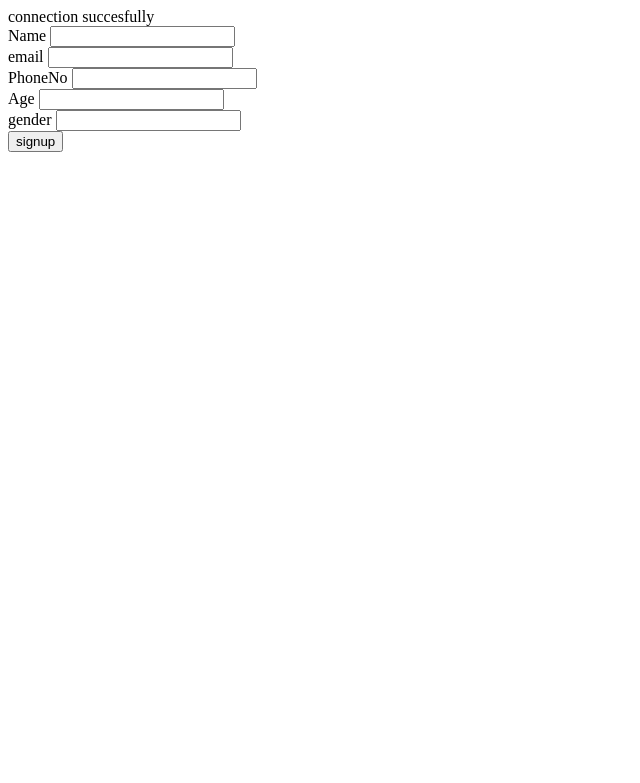
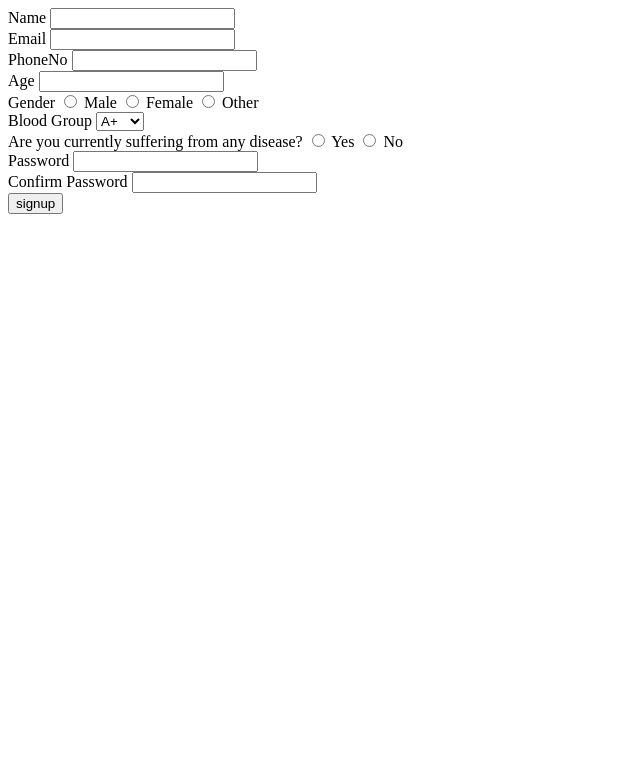
Before and after one commit to sahusateesh8737/Hemova, a PHP site: page /signup.php in a window 1280 px wide. Shown: the top 783 px of the page, without its empty margins (0-640 px from the left). Run offline with PHP 8.4, Linux system fonts and the light colour scheme.

Commit message:
update sighnup.php

```diff
--- a/signup.php
+++ b/signup.php
@@ -1,17 +1,3 @@
-<?php
-$server= "localhost";
-$username = "root";
-$pass = "";
-$database = "hemova";
-$connection = mysqli_connect($server,$username,$pass,$database);
-if($connection){
-    echo "connection succesfully";
-}
-else{
-    die("error".mysqli_connect_error());
-}
-?>
-
 <!DOCTYPE html>
 <html lang="en">
 <head>
@@ -22,37 +8,88 @@ else{
 <body>
 <!-- php code -->
 <?php
- if($_SERVER['REQUEST_METHOD'] =='POST'){
-    $name= $_POST['name'];
-    $email = $_POST['email'];
-    $phoneno = $_POST['phoneno'];
-    $age =$_POST['age'];
-    $gender = $_POST['gender'];
-    echo "name is $name";
-    echo "$email";
-    echo "$phoneno";
-    echo "$age";
-    echo "$gender";
+if ($_SERVER['REQUEST_METHOD'] == 'POST') {
+    $name = filter_input(INPUT_POST, 'name', FILTER_SANITIZE_FULL_SPECIAL_CHARS);
+    $email = filter_input(INPUT_POST, 'email', FILTER_VALIDATE_EMAIL);
+    $phoneno = filter_input(INPUT_POST, 'phoneno', FILTER_SANITIZE_FULL_SPECIAL_CHARS);
+    $age = filter_input(INPUT_POST, 'age', FILTER_VALIDATE_INT);
+    $gender = filter_input(INPUT_POST, 'gender', FILTER_SANITIZE_FULL_SPECIAL_CHARS);
+    $blood_group = filter_input(INPUT_POST, 'blood_group', FILTER_SANITIZE_FULL_SPECIAL_CHARS);
+    $disease = filter_input(INPUT_POST, 'disease', FILTER_SANITIZE_FULL_SPECIAL_CHARS);
+    $password = filter_input(INPUT_POST, 'password', FILTER_SANITIZE_FULL_SPECIAL_CHARS);
+    $confirm_password = filter_input(INPUT_POST, 'confirm_password', FILTER_SANITIZE_FULL_SPECIAL_CHARS);
 
+    // password check
+    if ($password != $confirm_password) {
+        echo "password didn't match";
+    } else {
+        if ($name && $email && $phoneno && $age && $gender && $blood_group && $disease && $password && $confirm_password) {
+            $server = "localhost";
+            $username = "root";
+            $pass = "";
+            $database = "hemova";
+            $connection = mysqli_connect($server, $username, $pass, $database);
+
+            if (!$connection) {
+                die("Connection failed: " . mysqli_connect_error());
+            } else {
+                $sql = "INSERT INTO `signup` (`id`, `name`, `email`, `phoneno`, `age`, `gender`, `blood_group`, `disease`, `password`) VALUES (NULL, '$name', '$email', '$phoneno', '$age', '$gender', '$blood_group', '$disease', '$password')";
+
+                if (mysqli_query($connection, $sql)) {
+                    echo "Account created successfully";
+                } else {
+                    echo "Error: " . $sql . "<br>" . mysqli_error($connection);
+                }
+
+                mysqli_close($connection);
+            }
+        } else {
+            echo "All fields are required.";
+        }
+    }
 }
 ?>
 
 <div>
     <form action="" method="POST">
         <label for="name">Name</label>
-            <input type="text" name="name">
+        <input type="text" name="name" required>
         <br>
-            <label for="email">email</label>
-            <input type="email" name="email">
+        <label for="email">Email</label>
+        <input type="email" name="email" required>
         <br>
         <label for="phoneno">PhoneNo</label>
-            <input type="tel" name="phoneno">
+        <input type="tel" name="phoneno" required>
         <br>
         <label for="age">Age</label>
-            <input type="number" name="age">
+        <input type="number" name="age" required>
         <br>
-            <label for="gender">gender</label>
-            <input type="text" name="gender">
+        <label for="gender">Gender</label>
+        <input type="radio" name="gender" value="male" required> Male
+        <input type="radio" name="gender" value="female" required> Female
+        <input type="radio" name="gender" value="other" required> Other
+        <br>
+        <label for="blood_group">Blood Group</label>
+        <select name="blood_group" required>
+            <option value="A+">A+</option>
+            <option value="A-">A-</option>
+            <option value="B+">B+</option>
+            <option value="B-">B-</option>
+            <option value="AB+">AB+</option>
+            <option value="AB-">AB-</option>
+            <option value="O+">O+</option>
+            <option value="O-">O-</option>
+        </select>
+        <br>
+        <label for="disease">Are you currently suffering from any disease?</label>
+        <input type="radio" name="disease" value="yes" required> Yes
+        <input type="radio" name="disease" value="no" required> No
+        <br>
+        <label for="password">Password</label>
+        <input type="password" name="password" required>
+        <br>
+        <label for="confirm_password">Confirm Password</label>
+        <input type="password" name="confirm_password" required>
         <br>
         <input type="submit" value="signup">
     </form>
```
Also changed, not shown: hemova.db (added). Lines whose indentation alone changed are shown as unchanged.
